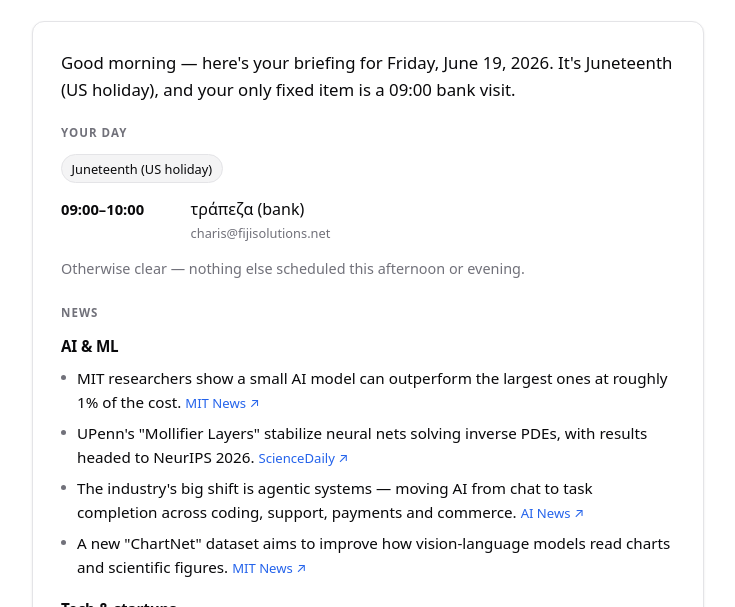
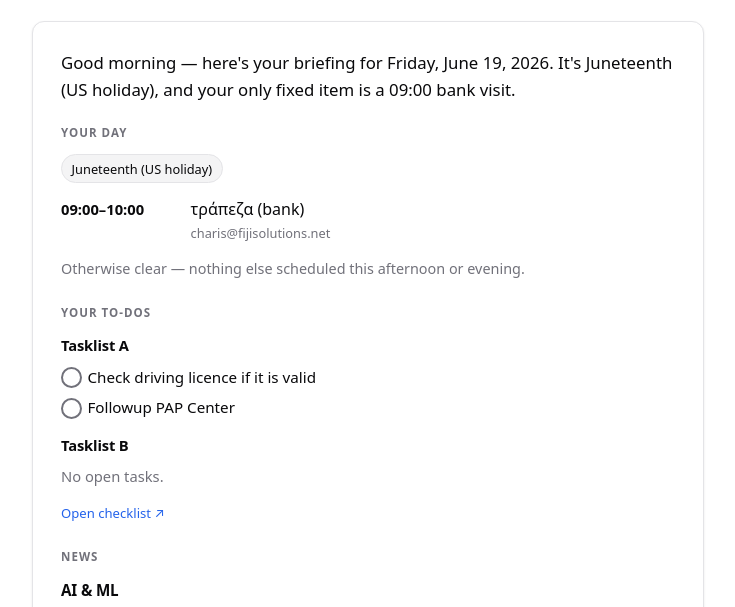
Before and after one commit to cmoutafidis/morning-briefing, a plain HTML site: page index.html in a window 1280 px wide. Shown: the part 119-726 px from the top of the page, without its empty margins (272-1007 px from the left). Drawn offline with Linux system fonts and the light colour scheme.

Commit message:
Add 'Your To-dos' section (Real World checklist: Tasklist A & B)

```diff
--- a/app.js
+++ b/app.js
@@ -71,9 +71,28 @@
     return html + "</section>";
   }
 
+  function renderChecklist(cl) {
+    if (!cl || !cl.groups || !cl.groups.length) return "";
+    var html = '<section class="section"><h2 class="section__label">Your To-dos</h2>';
+    cl.groups.forEach(function (g) {
+      html += '<div class="todo-group"><h3 class="todo-group__title">' + esc(g.name) + "</h3>";
+      if (g.tasks && g.tasks.length) {
+        html += '<ul class="todo-list">';
+        g.tasks.forEach(function (t) { html += '<li class="todo-item">' + esc(t) + "</li>"; });
+        html += "</ul>";
+      } else {
+        html += '<p class="empty todo-empty">No open tasks.</p>';
+      }
+      html += "</div>";
+    });
+    if (cl.url) html += '<p class="todo-src"><a href="' + esc(cl.url) + '" target="_blank" rel="noopener noreferrer">Open checklist ↗</a></p>';
+    return html + "</section>";
+  }
+
   function renderBriefing(b) {
     return (b.greeting ? '<p class="greeting">' + esc(b.greeting) + "</p>" : "") +
       renderCalendar(b.calendar) +
+      renderChecklist(b.checklist) +
       renderNews(b.news);
   }
 
--- a/data.js
+++ b/data.js
@@ -32,6 +32,14 @@ window.BRIEFINGS = [
         { time: "09:00–10:00", title: `τράπεζα (bank)`, calendar: `charis@fijisolutions.net` }
       ],
       note: `Otherwise clear — nothing else scheduled this afternoon or evening.`
+    },
+    checklist: {
+      source: `The Real World — Daily Checklist`,
+      url: `https://app.jointherealworld.com/checklist`,
+      groups: [
+        { name: `Tasklist A`, tasks: [`Check driving licence if it is valid`, `Followup PAP Center`] },
+        { name: `Tasklist B`, tasks: [] }
+      ]
     },
     news: [
       {
--- a/styles.css
+++ b/styles.css
@@ -161,6 +161,37 @@ body {
 }
 .empty { color: hsl(var(--muted-foreground)); font-size: 0.92rem; margin: 0; }
 
+/* ---------- To-dos ---------- */
+.todo-group { margin-bottom: 0.9rem; }
+.todo-group:last-child { margin-bottom: 0; }
+.todo-group__title {
+  margin: 0 0 0.45rem;
+  font-size: 0.92rem;
+  font-weight: 650;
+  letter-spacing: -0.01em;
+}
+.todo-list { margin: 0; padding: 0; list-style: none; }
+.todo-item {
+  position: relative;
+  padding-left: 1.65rem;
+  margin-bottom: 0.4rem;
+  font-size: 0.95rem;
+}
+.todo-item::before {
+  content: "";
+  position: absolute;
+  left: 0;
+  top: 0.15em;
+  width: 1.05rem;
+  height: 1.05rem;
+  border: 2px solid hsl(var(--muted-foreground));
+  border-radius: 999px;
+}
+.todo-empty { margin: 0.1rem 0 0; }
+.todo-src { margin: 0.65rem 0 0; font-size: 0.82rem; }
+.todo-src a { color: hsl(var(--link)); text-decoration: none; }
+.todo-src a:hover { text-decoration: underline; }
+
 /* ---------- News ---------- */
 .news-group { margin-bottom: 1.1rem; }
 .news-group:last-child { margin-bottom: 0; }
```
